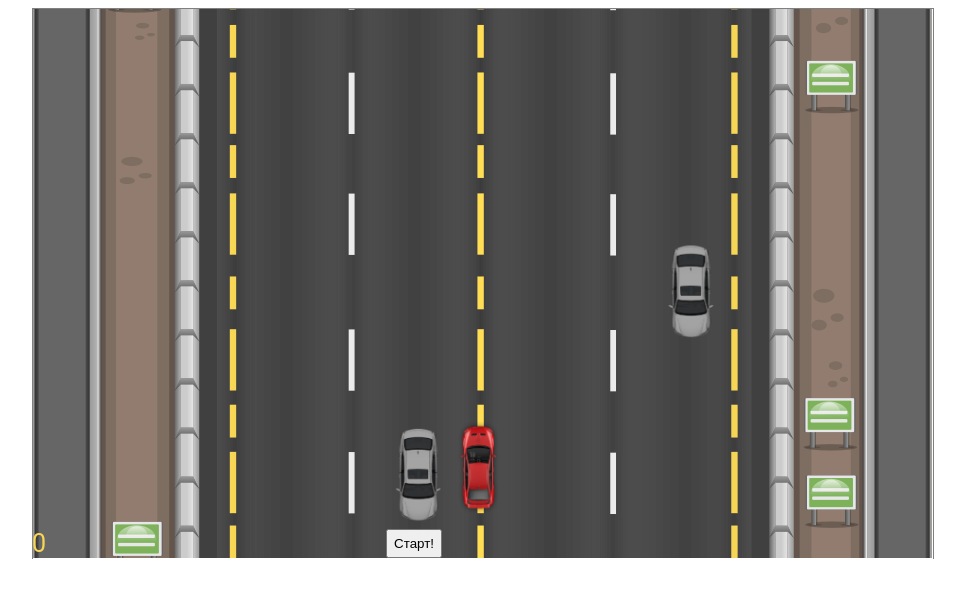
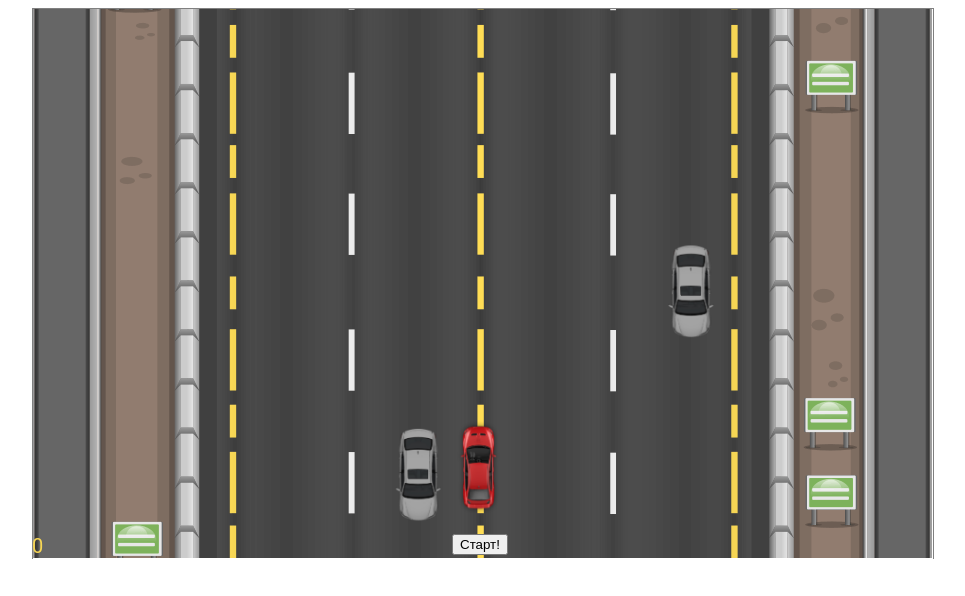
Before and after one commit to anastasia-nenash/gameCarRacing, a website built with Parcel: page src/index.html in a window 1280 px wide. Both pictures are taken after a click on the button "Старт!". Shown: the whole page, without its empty margins (158-1123 px from the left). Built offline with nearby package versions, Linux system fonts and the light colour scheme.

Commit message:
minor fixes

```diff
--- a/src/index.ts
+++ b/src/index.ts
@@ -15,7 +15,7 @@ import {
 } from './setup';
 
 let gameOver = null;
-let score = {value:0, speed: 2};
+let tools = {value:0, speed: 2, time: 1000};
 let reqId: number;
 
 function setGameOver(view: CanvasView){
@@ -26,7 +26,9 @@ function setGameOver(view: CanvasView){
 function startGame(view: CanvasView){
     view.drawInfo('');
     view.drawScore(0);
-    score.value = 0;
+    tools.value = 0;
+    tools.time = 1000;
+    tools.speed = 2;
 
 
     const car = new CarMain(
@@ -44,10 +46,10 @@ function startGame(view: CanvasView){
             CAR_HEIGHT,
             {x: 200, y: CAR_ENEMY_SRARTY},
             CAR_ENEMY,
-            score.speed);
+            tools.speed);
         cars.push(carEn);
         carEn.moveCarEnemy();
-    }, 1000)
+    }, tools.time)
 
 
     gameLoop(view,car, cars);
@@ -61,7 +63,7 @@ function gameLoop(
     view.clear();
 
     view.drawCar(carMain);
-    view.drawCarEnemy(carsEn, score);
+    view.drawCarEnemy(carsEn, tools);
 
     if ((carMain.isMovingLeft && carMain.pos.x > 200) ||
     (carMain.isMovingRight && carMain.pos.x < 800 - carMain.weight)){
--- a/src/style.css
+++ b/src/style.css
@@ -6,7 +6,7 @@
     background-position: center;
     width: 900px;
     height: 550px;
-    font-size: 25px;
+    font-size: 20px;
     font-family: 'Roboto', sans-serif;
 }
 
@@ -29,7 +29,13 @@ canvas {
     display: flex;
     justify-content: space-between;
     width: 900px;
+
 }
+#start{
+    position: absolute;
+    left: 420px;
+
+    }
 
 #score{
     color: rgb(248 215 84);
--- a/src/view/CanvasView.ts
+++ b/src/view/CanvasView.ts
@@ -53,6 +53,9 @@ export class CanvasView{
                 if (score.value % 5 == 0 && score.value != 0) {
 
                     score.speed += 1;
+                    if (score.time > 300){
+                        score.time -= 300;
+                    }
 
                 }
                 this.drawScore(score.value);
```
